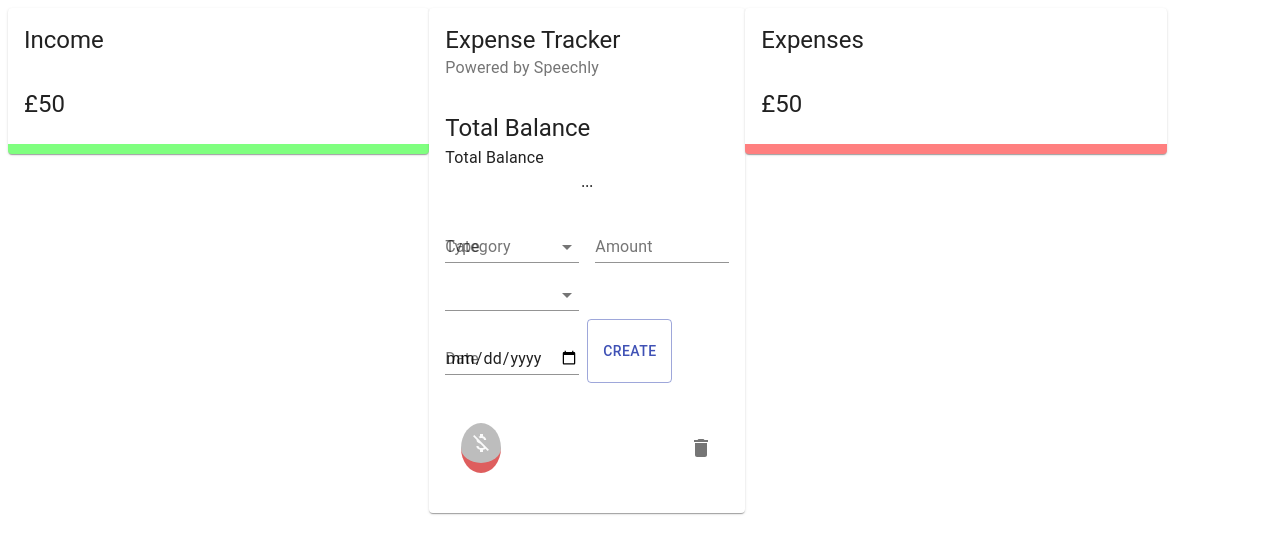
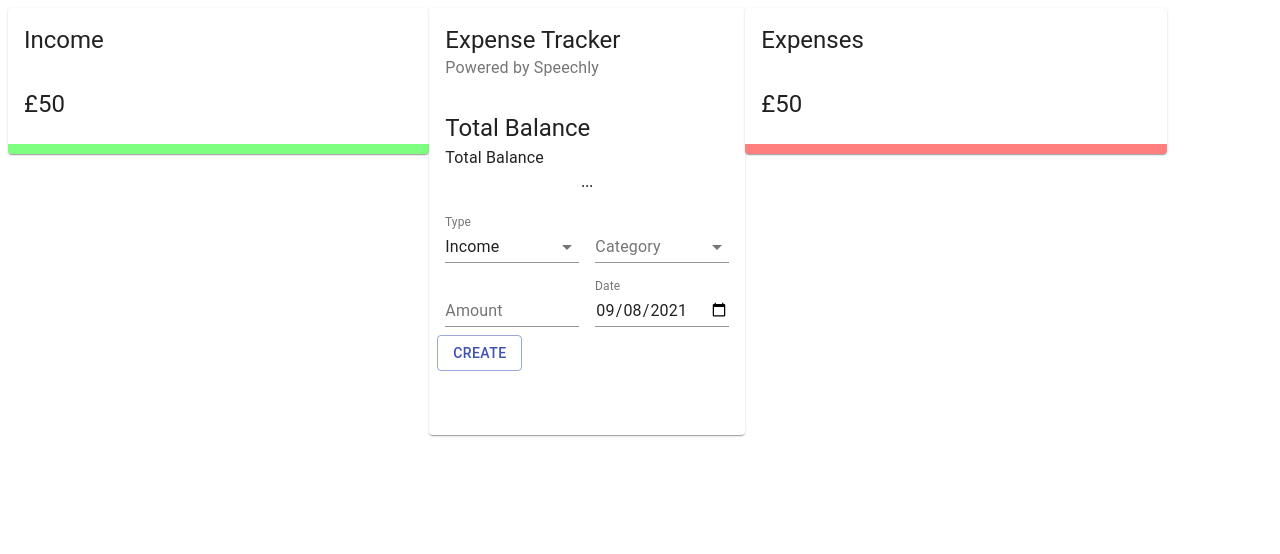
Before and after one commit to MaksMikolajczak/expenseTracker, a React (Create React App) app in the folder client/: page / in a window 1280 px wide. Shown: the top 554 px of the page. Built offline with nearby package versions, Linux system fonts and the light colour scheme.

Commit message:
error fixes && new util

```diff
--- a/client/src/components/form.jsx
+++ b/client/src/components/form.jsx
@@ -4,8 +4,9 @@ import { ExpenseTrackerContext } from '../context/context';
 import { v4 as uuidv4 } from 'uuid';
 import useStyles from './css'
 import { incomeCategories, expenseCategories } from '../categories/categories';
+import dateFormat  from '../utils/dateFormat';
 
-const initialState = { amount: '', category: '', type: 'Income', date: new Date() }
+const initialState = { amount: '', category: '', type: 'Income', date: dateFormat(new Date()) }
 const Form = () => {
     const classes = useStyles();
     const [formData, setFormData] = useState(initialState);
@@ -26,13 +27,17 @@ const Form = () => {
             <Grid item xs={6} >
                 <FormControl fullWidth>
                     <InputLabel>Type</InputLabel>
-                    <Select value={formData.value} onChange={(e) => setFormData({...formData, type: e.target.value})} >
+                    <Select value={formData.type} onChange={(e) => setFormData({...formData, type: e.target.value})} >
                         <MenuItem value="Income">Income</MenuItem>
                         <MenuItem value="Expense">Expense</MenuItem>
                     </Select>
+                </FormControl>
+            </Grid>
+            <Grid item xs={6}>
+                <FormControl fullWidth>
                     <InputLabel>Category</InputLabel>
                     <Select value={formData.category} onChange={(e) => setFormData({...formData, category: e.target.value})} >
-                        {currentCategories.map((c) => <MenuItem key={c.type} value={c.type}>{c.type}</MenuItem>)}
+                    {currentCategories.map((c) => <MenuItem key={c.type} value={c.type}>{c.type}</MenuItem>)}
                     </Select>
                 </FormControl>
             </Grid>
@@ -40,7 +45,7 @@ const Form = () => {
                 <TextField type="number" label="Amount" fullWidth value={formData.amount} onChange={(e) => setFormData({...formData, amount: e.target.value})} />
             </Grid>
             <Grid item xs={6} >
-                <TextField type="date" label="Date" fullWidth value={formData.date} onChange={(e) => setFormData({...formData, date: e.target.value})} />
+                <TextField type="date" label="Date" fullWidth value={formData.date} onChange={(e) => setFormData({...formData, date: dateFormat(e.target.value)})} />
             </Grid>
             <Button className={classes.Button} variant="outlined" color="primary" onClick={createContract} >Create</Button>
         </Grid>
--- a/client/src/components/list.jsx
+++ b/client/src/components/list.jsx
@@ -10,11 +10,12 @@ const List = () => {
     const { contracts, deleteContract } = useContext(ExpenseTrackerContext);
 
     const contract = [
-        {id: 1, type:'Income', category: 'salary', amount: 50, date: "last friday"}
+        {id: 1, type:'Income', category: 'salary', amount: 50, date: new Date() }
     ];
 
     return (
         <MULIist dense={false} className={classes.List} >
+            {contracts.map((contract) =>
             <Slide direction="down" in mountOnEnter unmountOnExit key={contract.id} >
                 <ListItem>
                     <ListItemAvatar>
@@ -22,14 +23,14 @@ const List = () => {
                             <MoneyOff />
                         </Avatar>
                     </ListItemAvatar>
-                    <ListItemText primary={contract.category} sercondary={`£${contract.amount} - ${contract.date}`} />
+                    <ListItemText primary={contract.category} secondary={`$${contract.amount} - ${contract.date}`} />
                     <ListItemSecondaryAction >
                         <IconButton edge="end" aria-label="delete" onClick={() => deleteContract(contract.id)} >
                             <Delete />
                         </IconButton>
                     </ListItemSecondaryAction>
                 </ListItem>
-            </Slide>
+            </Slide> )}
         </MULIist>
     )
 }
--- /dev/null
+++ b/client/src/utils/dateFormat.js
@@ -0,0 +1,11 @@
+export default (date) => {
+  const d = new Date(date);
+  let month = `${d.getMonth() + 1}`;
+  let day = `${d.getDate()}`;
+  const year = d.getFullYear();
+
+  if (month.length < 2) { month = `0${month}`; }
+  if (day.length < 2) { day = `0${day}`; }
+
+  return [year, month, day].join('-');
+};
```
Also changed, not shown: client/src/utils/balanceCal.js (added).
